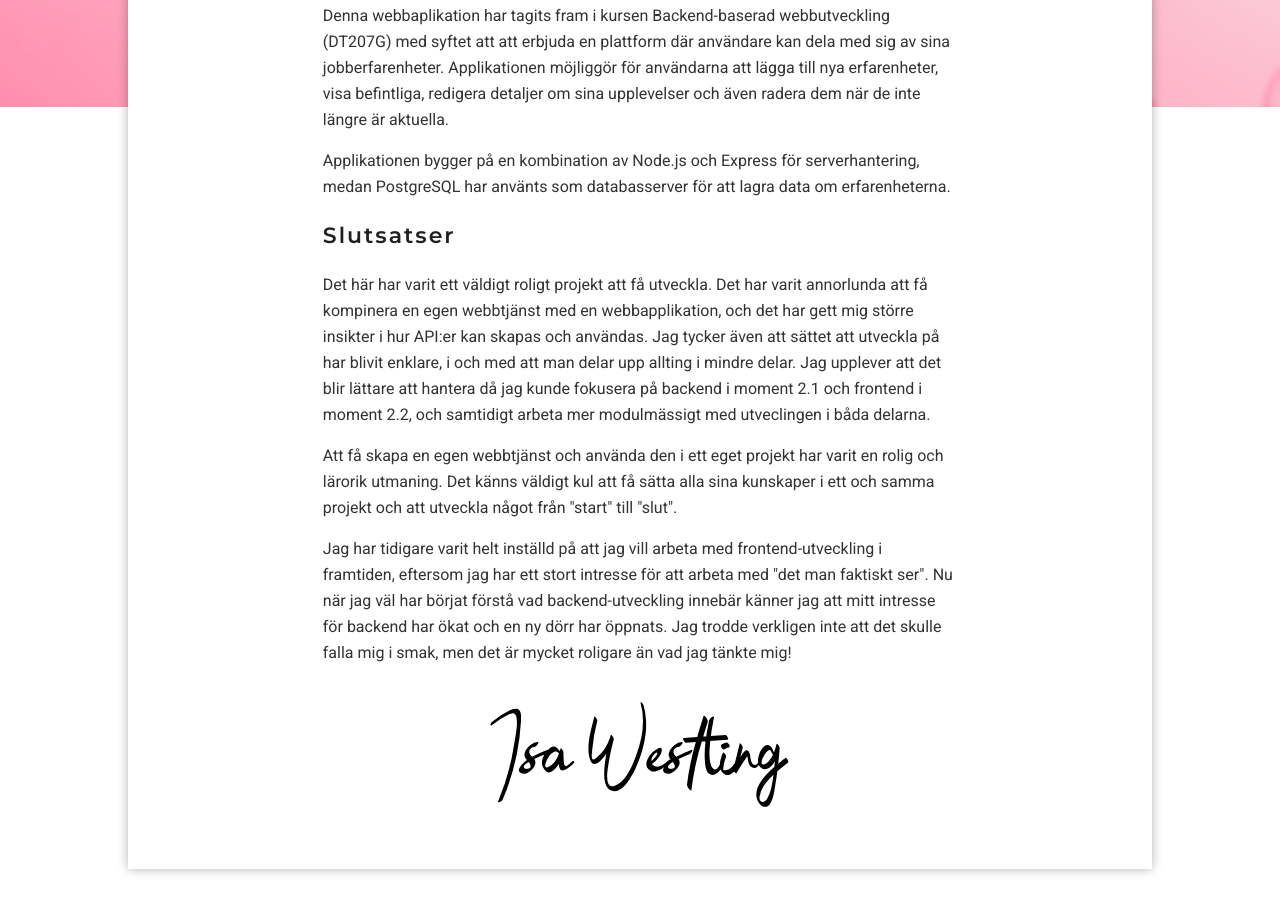
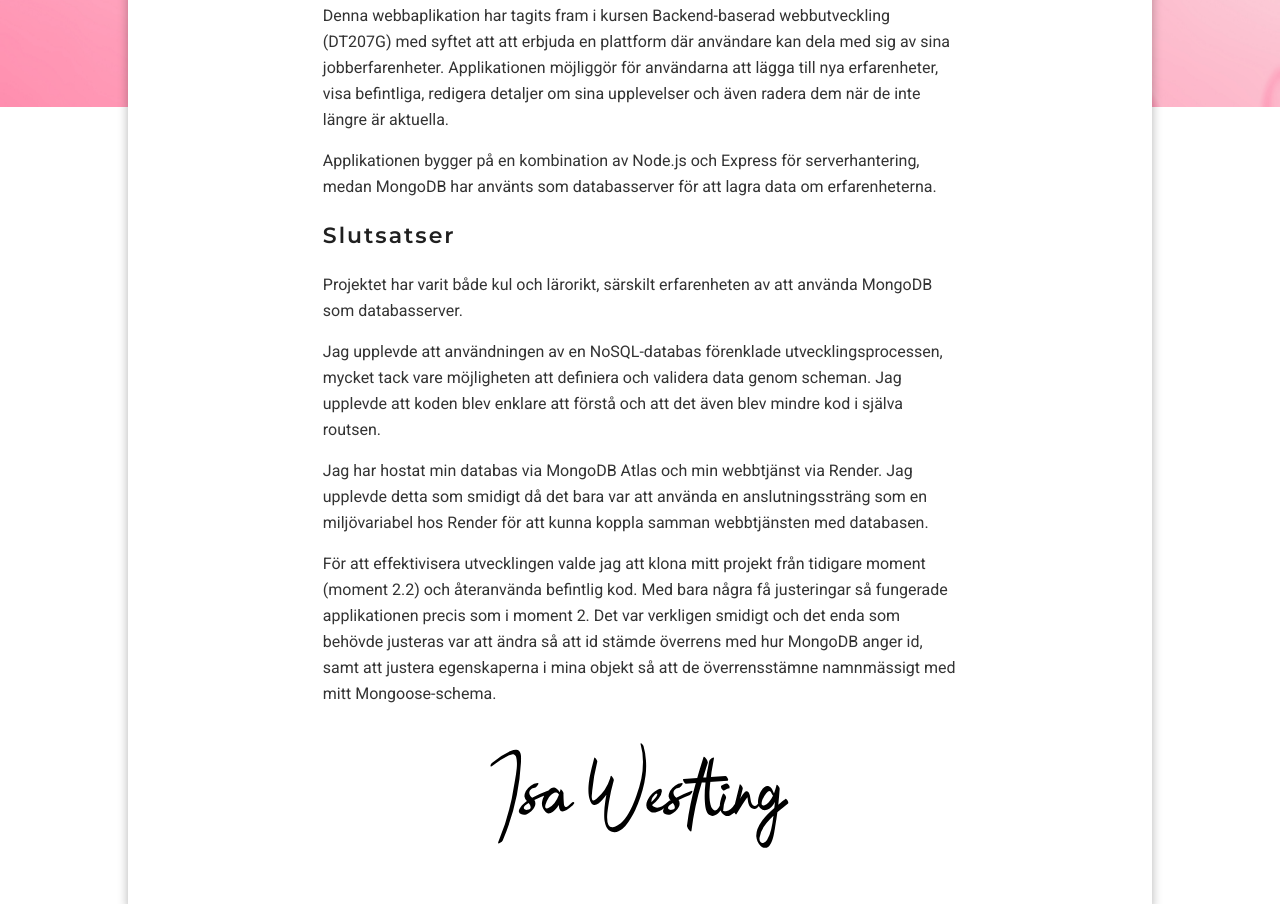
Before and after one commit to iswe2301/backend-moment3.2, a website built with Parcel: page src/about.html in a window 1280 px wide. Shown: the part 693-1597 px from the top of the page. Built offline with nearby package versions, Linux system fonts and the light colour scheme; no server answers.

Commit message:
Uppdaterat informationen på om-sidan.

```diff
--- a/src/about.html
+++ b/src/about.html
@@ -64,23 +64,24 @@
                 för användarna att lägga till nya erfarenheter, visa befintliga, redigera detaljer om sina upplevelser
                 och även radera dem när de inte längre är aktuella.</p>
             <p>Applikationen bygger på en kombination av Node.js och Express för serverhantering, medan
-                PostgreSQL har använts som databasserver för att lagra data om erfarenheterna.</p>
+                MongoDB har använts som databasserver för att lagra data om erfarenheterna.</p>
             <h3>Slutsatser</h3>
-            <p>Det här har varit ett väldigt roligt projekt att få utveckla. Det har varit annorlunda att få kompinera
-                en egen webbtjänst med en webbapplikation, och det har gett mig större insikter i hur API:er kan skapas
-                och användas. Jag tycker även att sättet att utveckla på har blivit enklare, i och med att man delar upp
-                allting i mindre delar. Jag upplever att det blir lättare att hantera då jag kunde fokusera på backend i
-                moment 2.1 och frontend i moment 2.2, och samtidigt arbeta mer modulmässigt med utveclingen i båda
-                delarna.</p>
-            <p>Att få skapa en egen webbtjänst och använda den i ett eget projekt har varit en rolig och lärorik
-                utmaning. Det känns väldigt kul att få sätta alla sina kunskaper i ett och samma projekt och att
-                utveckla något från "start" till "slut".
+            <p>Projektet har varit både kul och lärorikt, särskilt erfarenheten av att använda MongoDB som
+                databasserver.</p>
+            <p> Jag upplevde att användningen av en NoSQL-databas förenklade utvecklingsprocessen, mycket
+                tack vare möjligheten att definiera och validera data genom scheman. Jag upplevde att koden blev enklare
+                att förstå
+                och att det även blev mindre kod i själva routsen.
             </p>
-            <p>Jag har tidigare varit helt inställd på att jag vill arbeta med frontend-utveckling i framtiden, eftersom
-                jag har ett stort intresse för att arbeta med "det man faktiskt ser". Nu när jag väl har börjat förstå
-                vad backend-utveckling innebär känner jag att mitt intresse för backend har ökat och en ny dörr har
-                öppnats. Jag trodde verkligen inte att det skulle falla mig i smak, men det är mycket roligare än vad
-                jag tänkte mig!</p>
+            <p>Jag har hostat min databas via MongoDB Atlas och min webbtjänst via Render. Jag upplevde detta som
+                smidigt då det bara var att använda en anslutningssträng som en miljövariabel hos Render för att kunna
+                koppla samman webbtjänsten med databasen.</p>
+            <p>För att effektivisera utvecklingen valde jag att klona mitt projekt från tidigare moment (moment 2.2) och
+                återanvända befintlig kod. Med bara några få justeringar så fungerade applikationen precis som i moment
+                2. Det
+                var verkligen smidigt och det enda som behövde justeras var att ändra så att id stämde överrens med hur
+                MongoDB anger id, samt att justera egenskaperna i mina objekt så att de överrensstämne namnmässigt med
+                mitt Mongoose-schema.</p>
         </section>
         <img id="signature" src="images/signature.svg" alt="Isa Westling signatur">
     </main>
```
